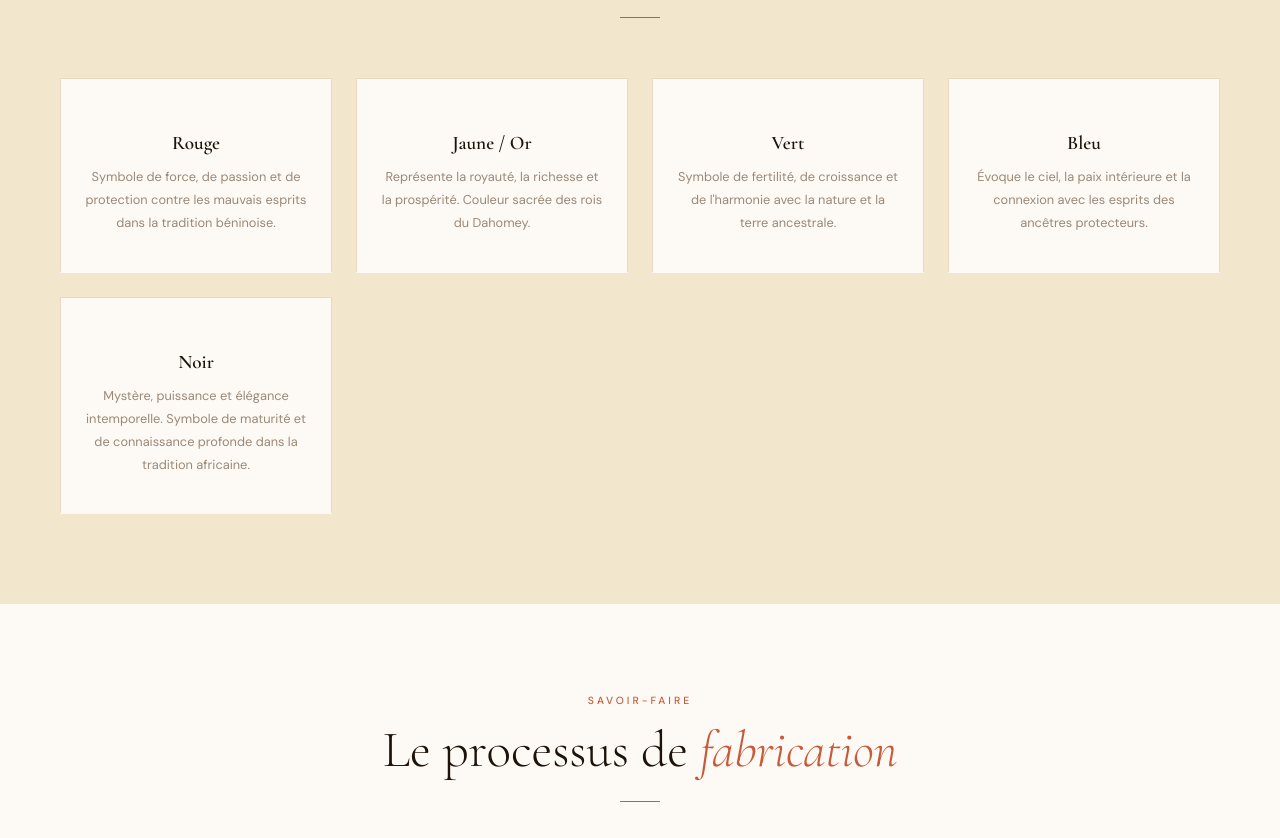
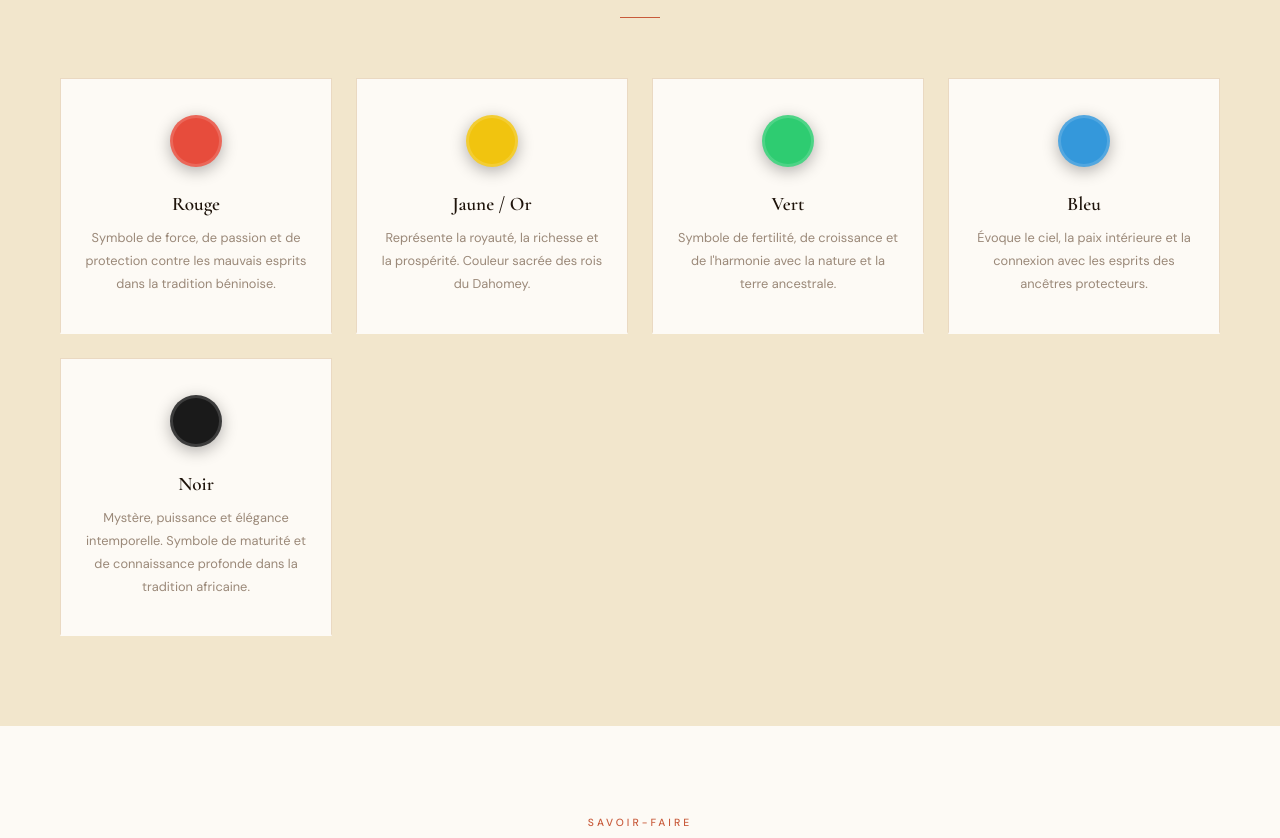
Before and after one commit to dansoudavid225-eng/artisan-nomade, a plain HTML site: page frontend/culture.html in a window 1280 px wide. Shown: the part 1096-1934 px from the top of the page. Drawn offline with nearby package versions, Linux system fonts and the light colour scheme; no server answers.

Commit message:
Couleurs perles + retire Partenaires de la navbar

```diff
--- a/frontend/style-overrides.css
+++ b/frontend/style-overrides.css
@@ -910,3 +910,13 @@ body {
   mix-blend-mode: multiply;
   filter: brightness(0) invert(1);
 }
+
+/* Cercles couleurs – signification des perles */
+.color-dot {
+  display: inline-block;
+  width: 52px;
+  height: 52px;
+  border-radius: 50%;
+  border: 3px solid rgba(255,255,255,0.15);
+  box-shadow: 0 4px 16px rgba(0,0,0,0.3);
+}
```
